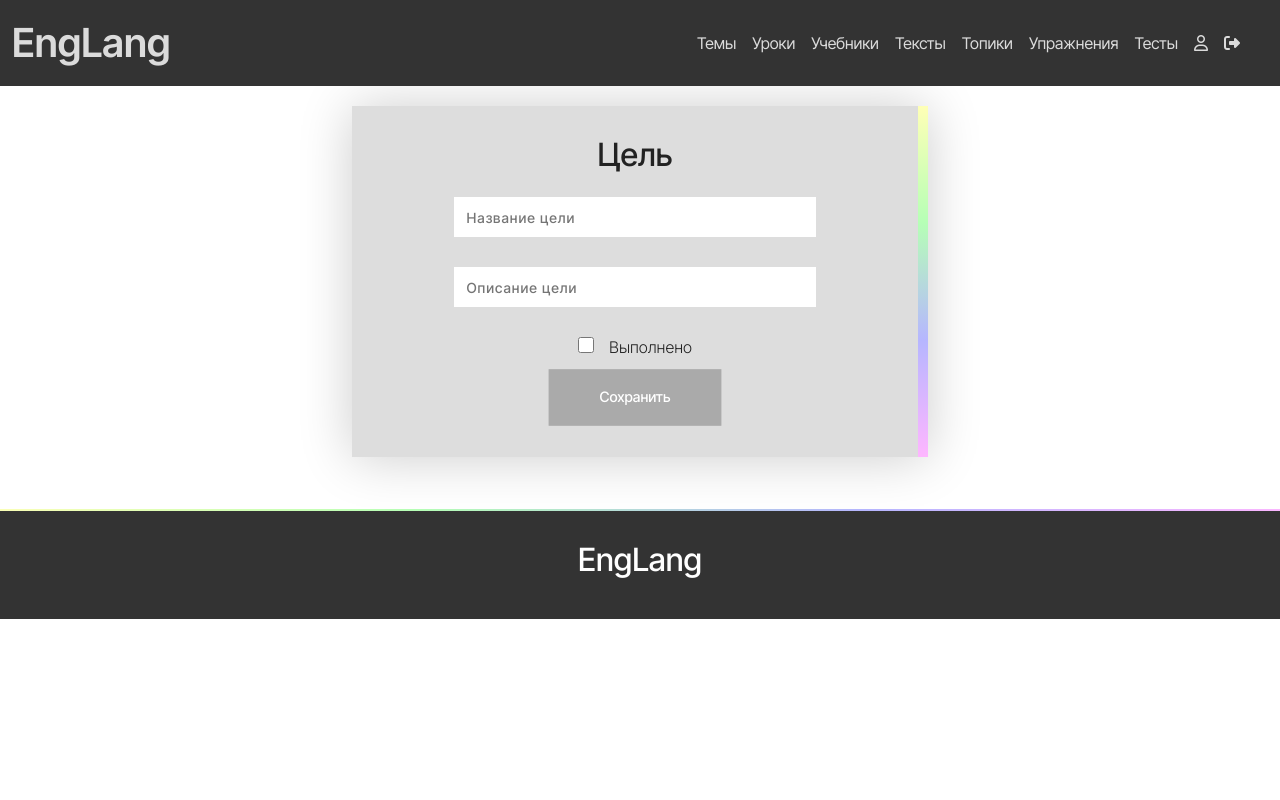
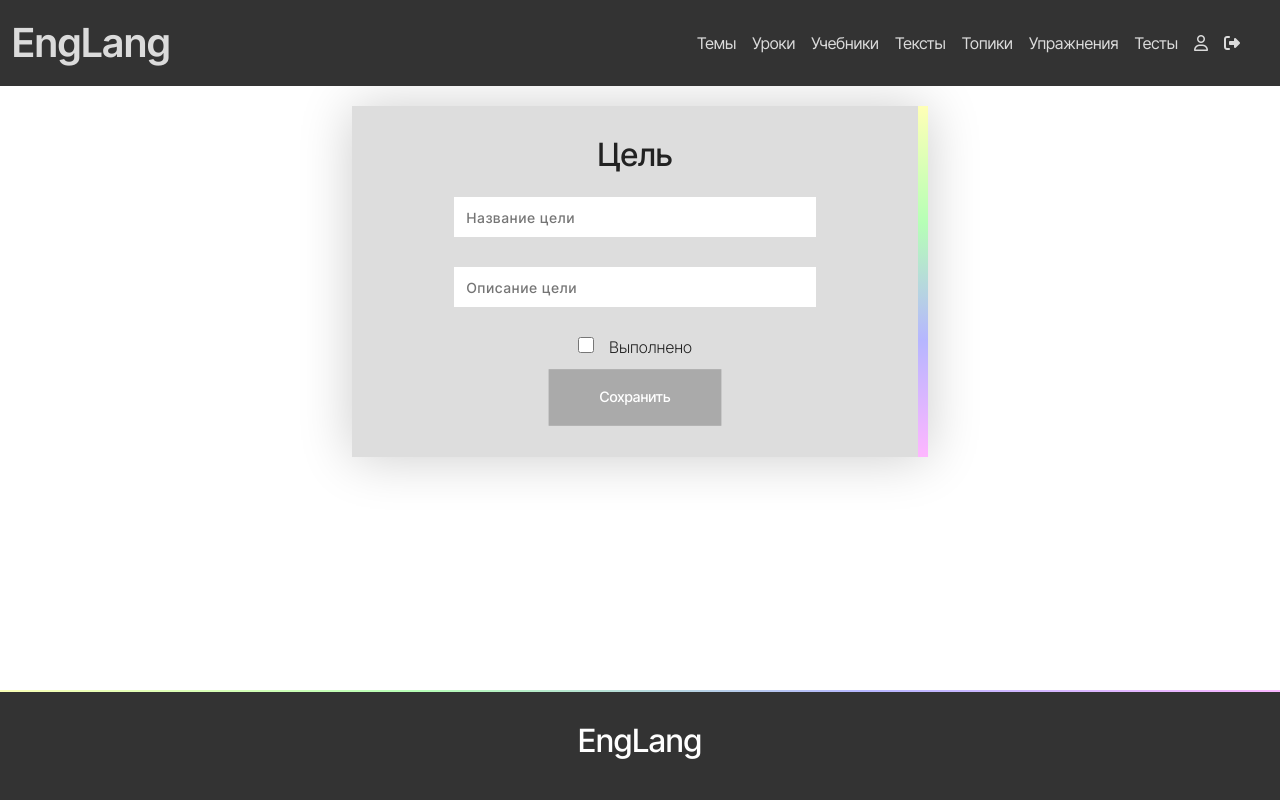
Before and after one commit to polinadrrrr/Englang_for_render, a Django app: page /accounts/add_goal/ in a window 1280 px wide. Run offline with Django 5.2, Linux system fonts and the light colour scheme; a user stored in the database is signed in; some libraries are stand-ins or nearby versions.

Commit message:
Add files via upload

```diff
--- a/main/static/css/base.css
+++ b/main/static/css/base.css
@@ -8,7 +8,7 @@
 
 body, html {
     width: 100%;
-    height: 100%;
+    /*height: 100%;*/
     margin: 0;
     padding: 0;
     font-family: 'Inter Tight', sans-serif;
@@ -61,10 +61,18 @@ body, html {
 
 /*  Footer  */
 footer {
+    position: fixed;
+    bottom: 0;
+    left: 0;
+    right: 0;
     background-color: #333333;
     padding-top: 30px;
     border-top: 2px solid;
     border-image: linear-gradient(to right, #ffffb6,#b6ffb6,#b6b6ff,#ffb6ff) 30;
+}
+
+body {
+    padding-bottom: 110px;
 }
 
 footer h3 {
--- a/main/static/css/table.css
+++ b/main/static/css/table.css
@@ -1,4 +1,5 @@
 /*  Table   */
+
 table {
 	font-family: Poppins, Verdana, Geneva, Tahoma, sans-serif;
 	text-align: center;
@@ -6,13 +7,16 @@ table {
 	border-spacing: 5px;
 	background: #ccc;
 	margin: 15px auto;
+	max-width: 700px;
 }
+
 th {
-	font-size: 22px;
+	font-size: 1.2em;
 	font-weight: 300;
 	padding: 12px 10px;
 	border-bottom: 3px solid;
 }
+
 tbody tr:nth-child(2) {
 	border-bottom: 3px solid;
 	background-image: linear-gradient(to right, #ffffb6,#b6ffb6,#b6b6ff,#ffb6ff);
@@ -20,8 +24,10 @@ tbody tr:nth-child(2) {
 }
 td {
 	padding: 10px;
+	font-size: 1em;
 	color: #555;
 }
+
 table a {
     color: #555;
     text-decoration: none;
@@ -32,3 +38,9 @@ table a:hover {
     text-decoration: none;
     transition: 0.3s linear;
 }
+
+@media (max-width: 450px) {
+    .td {
+        font-size: 0.5em;
+    }
+}
```
